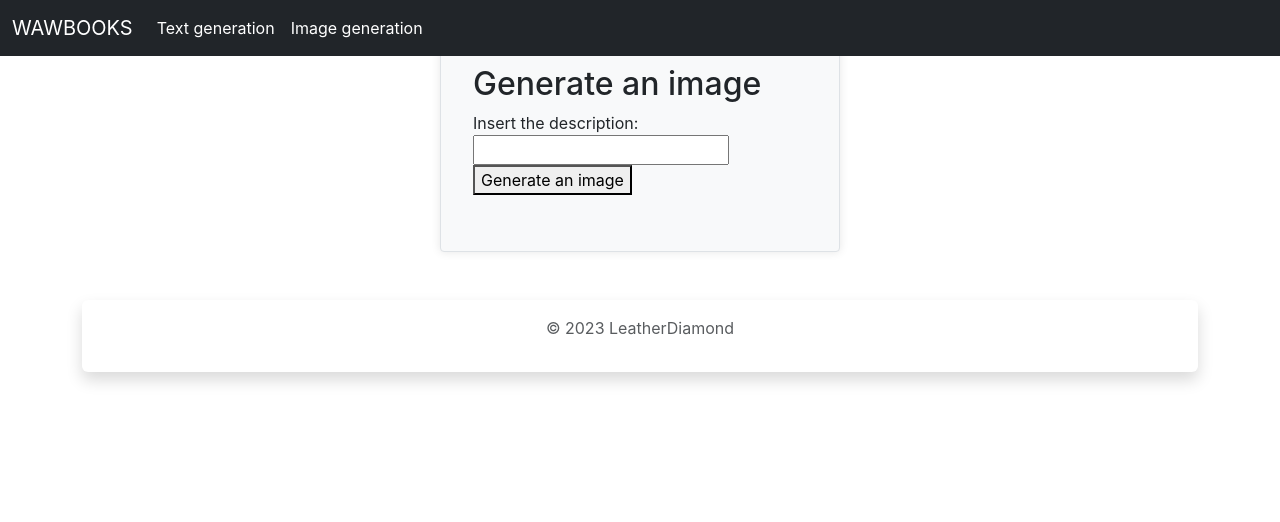
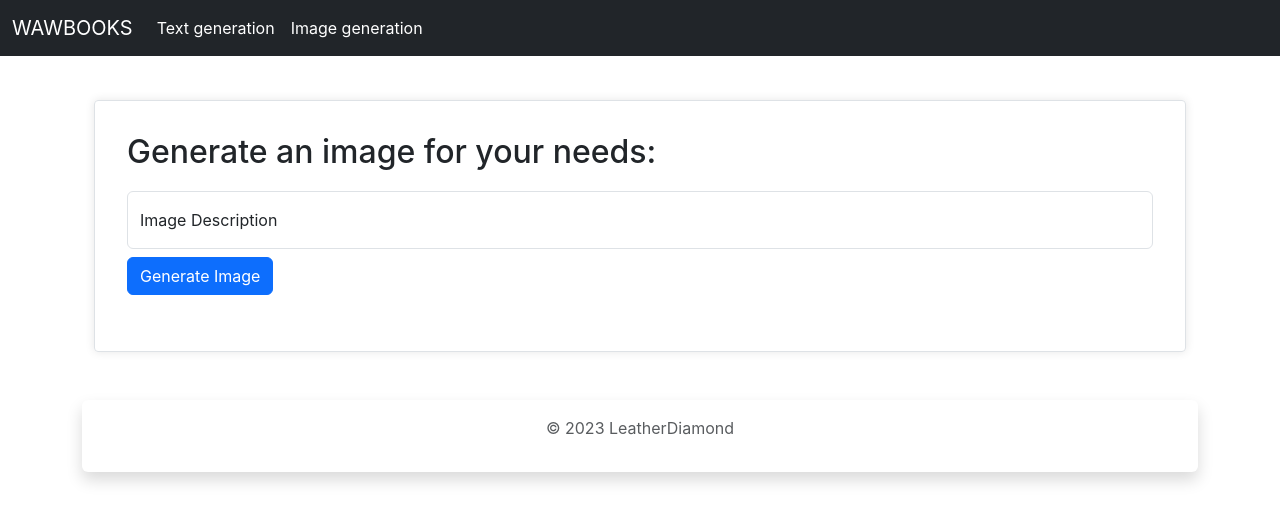
Before and after one commit to LeatherDiamond/chatGPT-content-generator-Frontend, a React (Create React App) app: page /generate-image in a window 1280 px wide. Shown: the top 522 px of the page. Built offline with nearby package versions, Linux system fonts and the light colour scheme; no server answers.

Commit message:
GeneratedImageForm changed

```diff
--- a/src/components/GeneratedImageForm/GeneratedImageForm.jsx
+++ b/src/components/GeneratedImageForm/GeneratedImageForm.jsx
@@ -1,4 +1,4 @@
-import React, { useState } from 'react';
+import React, { useState, useEffect } from 'react';
 import axios from 'axios';
 import Layout from '../Layout/Layout';
 import { DisappearedLoading } from 'react-loadingg';
@@ -9,10 +9,14 @@ function GeneratedImageForm() {
   const [fileDownloadUrl, setFileDownloadUrl] = useState('');
   const [imageSrc, setImageSrc] = useState('');
   const [isLoading, setIsLoading] = useState(false);
+  const [showText, setShowText] = useState(false);
+  const [typedText, setTypedText] = useState('');
+  const [showAiAnswering, setShowAiAnswering] = useState(false);
 
   const handleSubmit = async (e) => {
     e.preventDefault();
     setIsLoading(true);
+    setTypedText('');
 
     try {
       const response = await axios.post(`${apiUrl}/response/generated-images/`, { description }, { responseType: 'arraybuffer' });
@@ -24,29 +28,60 @@ function GeneratedImageForm() {
       console.error('Error when generating an image:', error);
     }
 
-    setIsLoading(false);
+    setTimeout(() => {
+      setIsLoading(false);
+      setShowText(true);
+      setShowAiAnswering(true);
+    }, 1000);
   };
+
+  useEffect(() => {
+    if (showText && typedText.length < "Picture generated by artificial intelligence on your request. Click on it to open it in full size or click the download button to download it to your computer. Keep in mind that AI does not always understand your idea and may need several queries to suit your tastes.".length) {
+      const typingInterval = setInterval(() => {
+        setTypedText((prevText) => prevText + "Picture generated by artificial intelligence on your request. Click on it to open it in full size or click the download button to download it to your computer. Keep in mind that AI does not always understand your idea and may need several queries to suit your tastes."[prevText.length]);
+      }, 50);
+      return () => clearInterval(typingInterval);
+    }
+  }, [showText, typedText]);
 
   return (
     <Layout>
       <div className="image-form">
-        <h2>Generate an image</h2>
+        <h2 style={{ marginBottom: '20px' }}>Generate an image for your needs:</h2>
         <form onSubmit={handleSubmit} className="mb-4">
-          <div>
-            <label>Insert the description:</label>
-            <input type="text" value={description} onChange={(e) => setDescription(e.target.value)} />
+          <div className="form-floating">
+            <input
+              type="text"
+              value={description}
+              onChange={(e) => setDescription(e.target.value)}
+              className="form-control"
+              placeholder="Enter image description"
+              id="image-description"
+              name="image-description"
+            />
+            <label htmlFor="image-description">Image Description</label> {}
           </div>
-          <button type="submit" disabled={isLoading}>Generate an image</button>
+          <button type="submit" disabled={isLoading} className="btn btn-primary mt-2">
+            {isLoading ? 'Generating...' : 'Generate Image'}
+          </button>
         </form>
         {isLoading ? (
-          <div>
+          <div className="loading-animation">
             <DisappearedLoading />
           </div>
         ) : null}
         {!isLoading && imageSrc && (
-          <div>
-            <p>Checkout the result:</p>
-            <img src={imageSrc} alt="Generated image" />
+          <div style={{ display: 'flex', alignItems: 'center', position: 'relative' }}>
+            <div style={{ width: '30%', marginRight: '40px' }}>
+              <a href={imageSrc} target="_blank" rel="noopener noreferrer">
+                <img src={imageSrc} alt="Generated image" style={{ width: '100%', cursor: 'pointer', border: '1px solid #ddd' }} />
+              </a>
+            </div>
+            {showText && (
+              <div className="chat-bubble">
+                <span className="typed-text">{typedText}</span>
+              </div>
+            )}
           </div>
         )}
         {!isLoading && fileDownloadUrl && (
--- a/src/index.css
+++ b/src/index.css
@@ -20,20 +20,24 @@ code {
 
 .image-form, .response-form {
   margin: 2rem auto;
-  max-width: 400px;
+  max-width: auto;
   padding: 2rem;
   border: 1px solid #dee2e6;
   border-radius: 0.25rem;
-  background-color: #f8f9fa;
+  margin-top: 100px;
   box-shadow: 0px 0px 10px rgba(0, 0, 0, 0.1);
 }
 
-.btn-primary {
-  background-color: #007bff;
-  border-color: #007bff;
+.chat-bubble {
+  background-color: #f0f0f0;
+  border-radius: 10px;
+  padding: 20px;
+  width: 70%;
+  max-height: 180px;
+  overflow-y: auto;
+  margin-bottom: auto;
 }
 
-.btn-primary:hover {
-  background-color: #0056b3;
-  border-color: #0056b3;
+.typed-text {
+  white-space: pre-line;
 }
```
